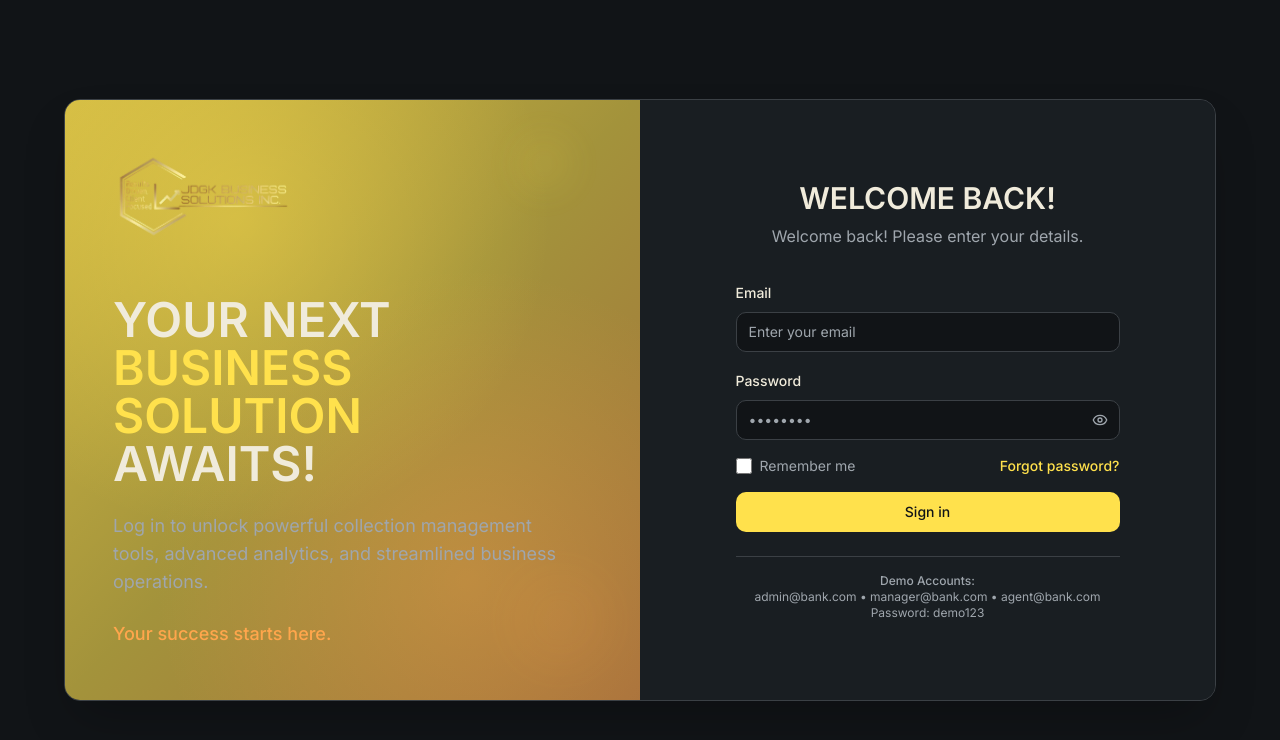
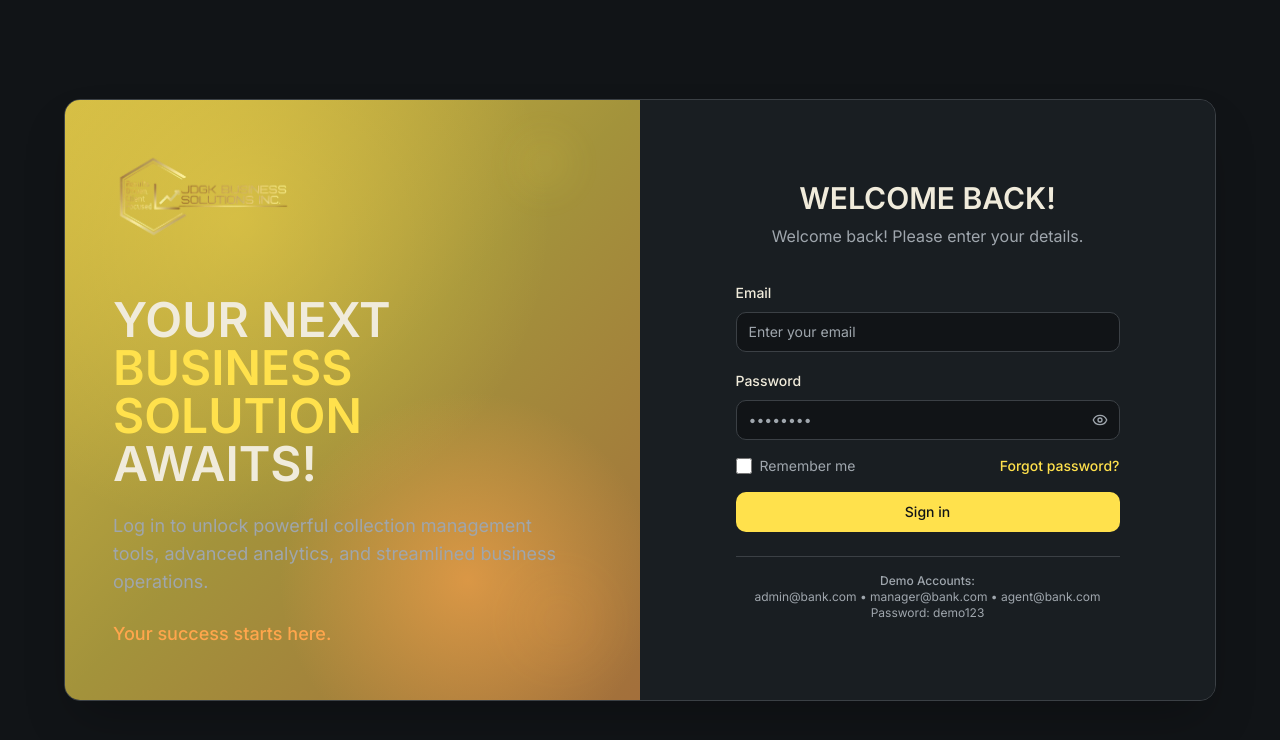
Before and after one commit to Gabgab2025/dial-craft, a React (Vite) app: page /login in a window 1280 px wide. Shown: the top 740 px of the page. Built offline with nearby package versions, Linux system fonts and the light colour scheme; the HTML template or start-up script is replaced by a standard one.

Commit message:
Make background dark

```diff
--- a/src/pages/Login.tsx
+++ b/src/pages/Login.tsx
@@ -16,7 +16,7 @@ export default function Login({ onLogin }: LoginPageProps) {
           <div className="relative bg-gradient-to-br from-primary/80 via-primary/60 to-accent/60 p-12 flex flex-col justify-center text-center lg:text-left">
             {/* Background Pattern */}
             <div className="absolute inset-0 bg-[radial-gradient(circle_at_30%_20%,hsl(var(--primary))_0%,transparent_50%)] opacity-40" />
-            <div className="absolute inset-0 bg-[radial-gradient(circle_at_70%_80%,hsl(var(--accent))_0%,transparent_50%)] opacity-30" />
+            <div className="absolute inset-0 bg-[radial-gradient(circle_at_70%_80%,hsl(var(--accent))_0%,transparent_30%)] opacity-60" />
 
             {/* Logo */}
             <div className="relative z-10 mb-8">
```
